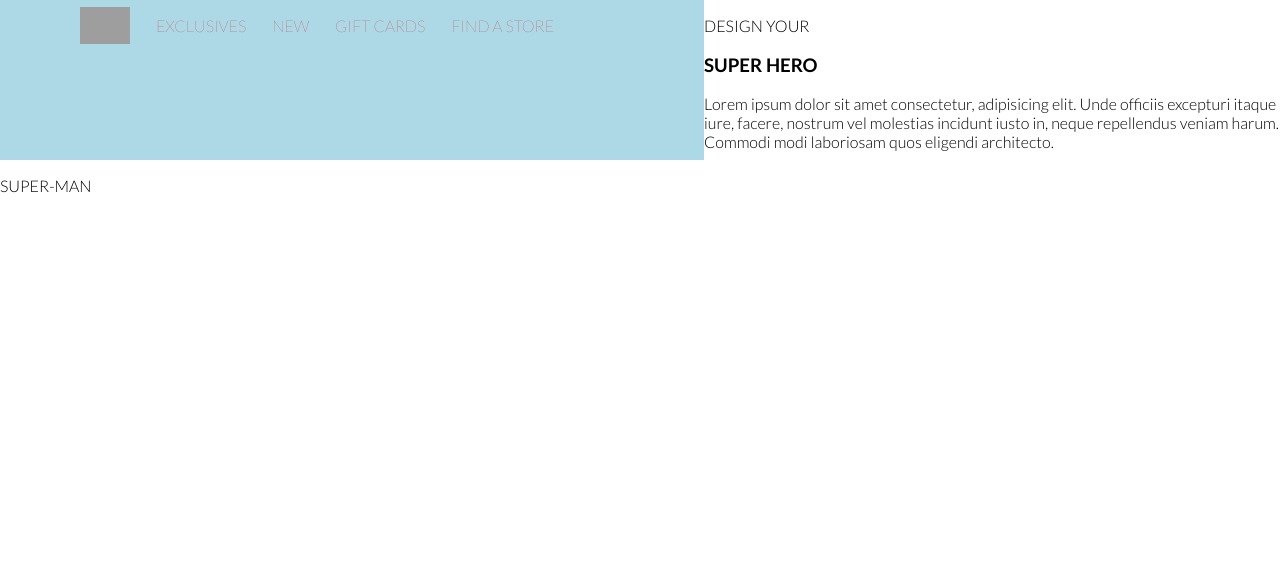
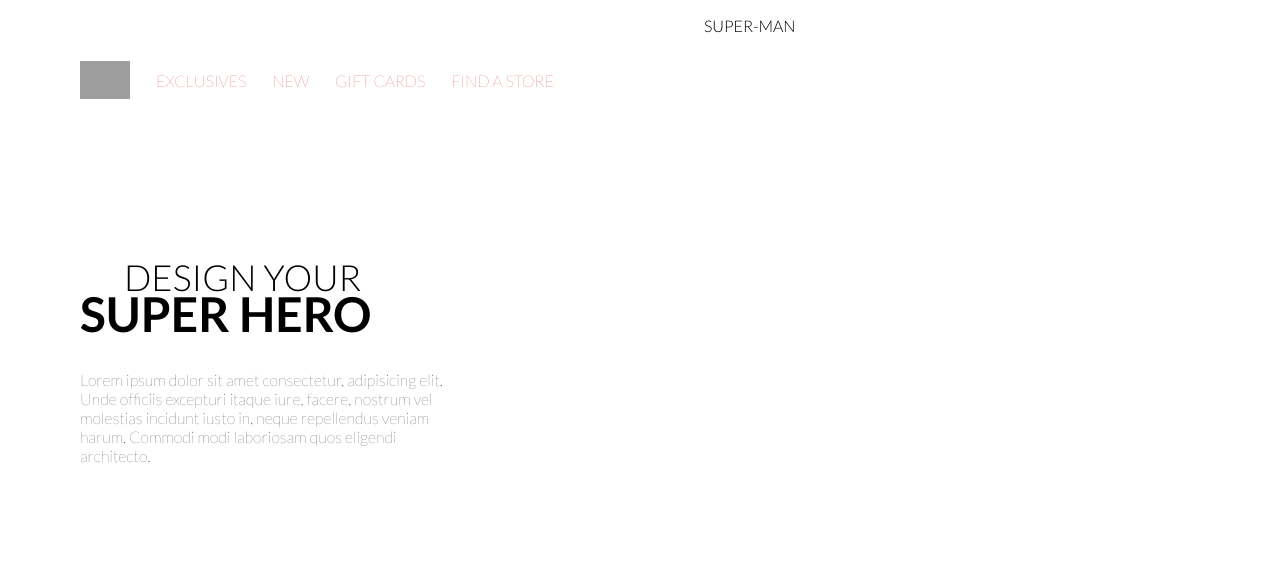
Before and after one commit to ACSOR-16/MiniProjectsJs, a plain HTML site: page Animations-lego/index.html in a window 1280 px wide. Drawn offline with Linux system fonts and the light colour scheme; grey boxes are pictures that could not be loaded.

Commit message:
main-contet animation and styles

```diff
--- a/Animations-lego/styles.css
+++ b/Animations-lego/styles.css
@@ -30,8 +30,9 @@ body {
   width: 100%;
 }
 .navbar{
-  background: lightblue;
+  /* background: lightblue; */
   grid-area: nav;
+  display: flex;
 }
 .navbar__content {
   display: flex;
@@ -50,6 +51,7 @@ body {
     transform: translateY(0);
   }
 }
+
 .navbar__content img{
   width: 50px;
 }
@@ -64,6 +66,39 @@ body {
   color: var(--red);
   text-decoration: none;
   font-weight: 100;
+}
+.main-content {
+  grid-area: section;
+  display: flex;
+  flex-direction: column;
+  justify-content: center;
+  padding-left: 80px;
+
+  animation: 2s main-content 0.5s ease-in-out;
+}
+.main-content p:first-child {
+  font-size: 36px;
+  font-weight: 300;
+  margin: 0 0 -14px 44px;
+}
+.main-content h1{
+  font-size: 48px;
+  font-weight: 700;
+  margin: 0 0 28px 0;
+}
+
+.main-content p:last-child{
+  font-weight: 100;
+  margin: 0;
+  width: 60%;
+}
+@keyframes main-content {
+  0%{
+    transform: translateY(-600px);
+  }
+  100%{
+    transform: translateY(0);
+  }
 }
 .loader {
   background: pink;
```
